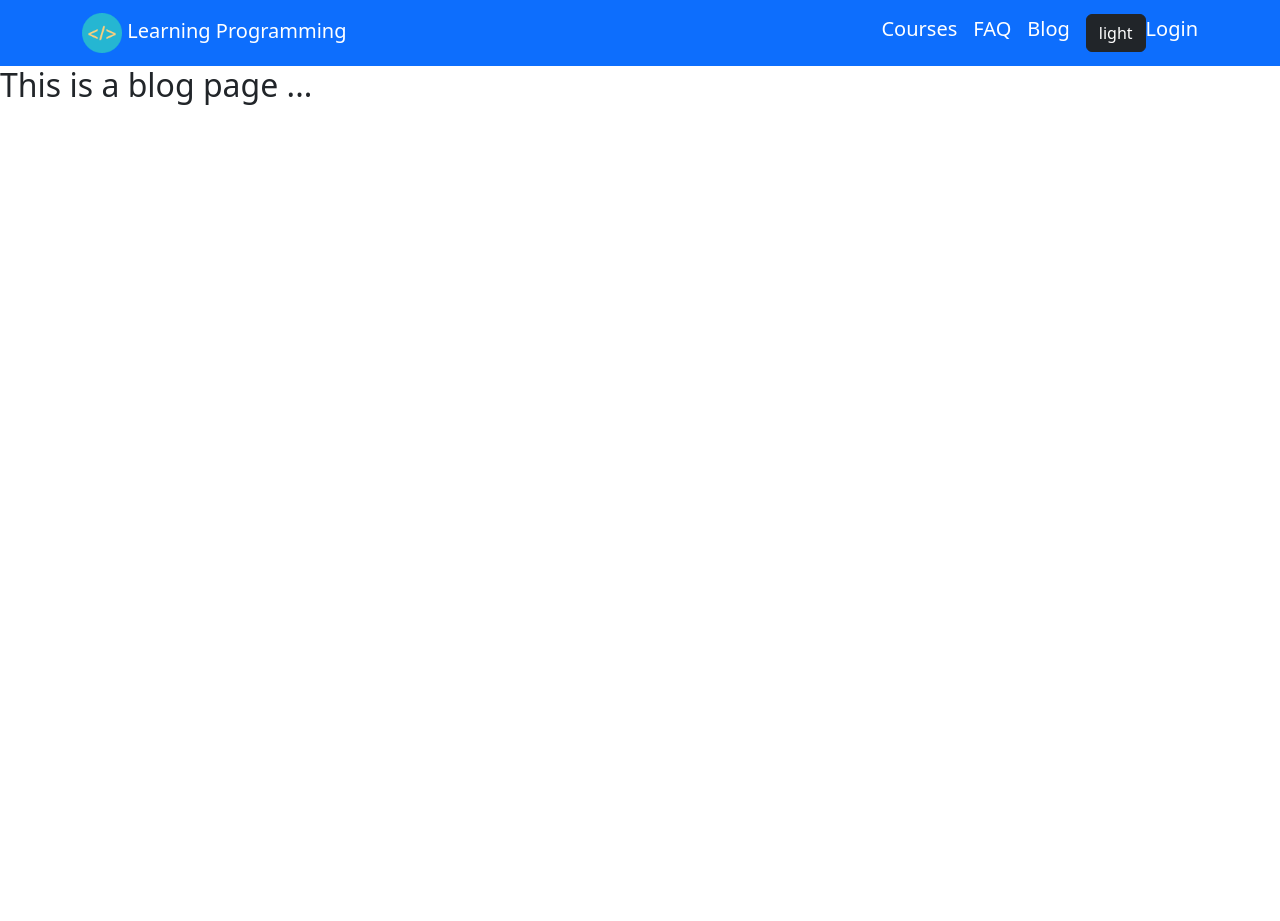
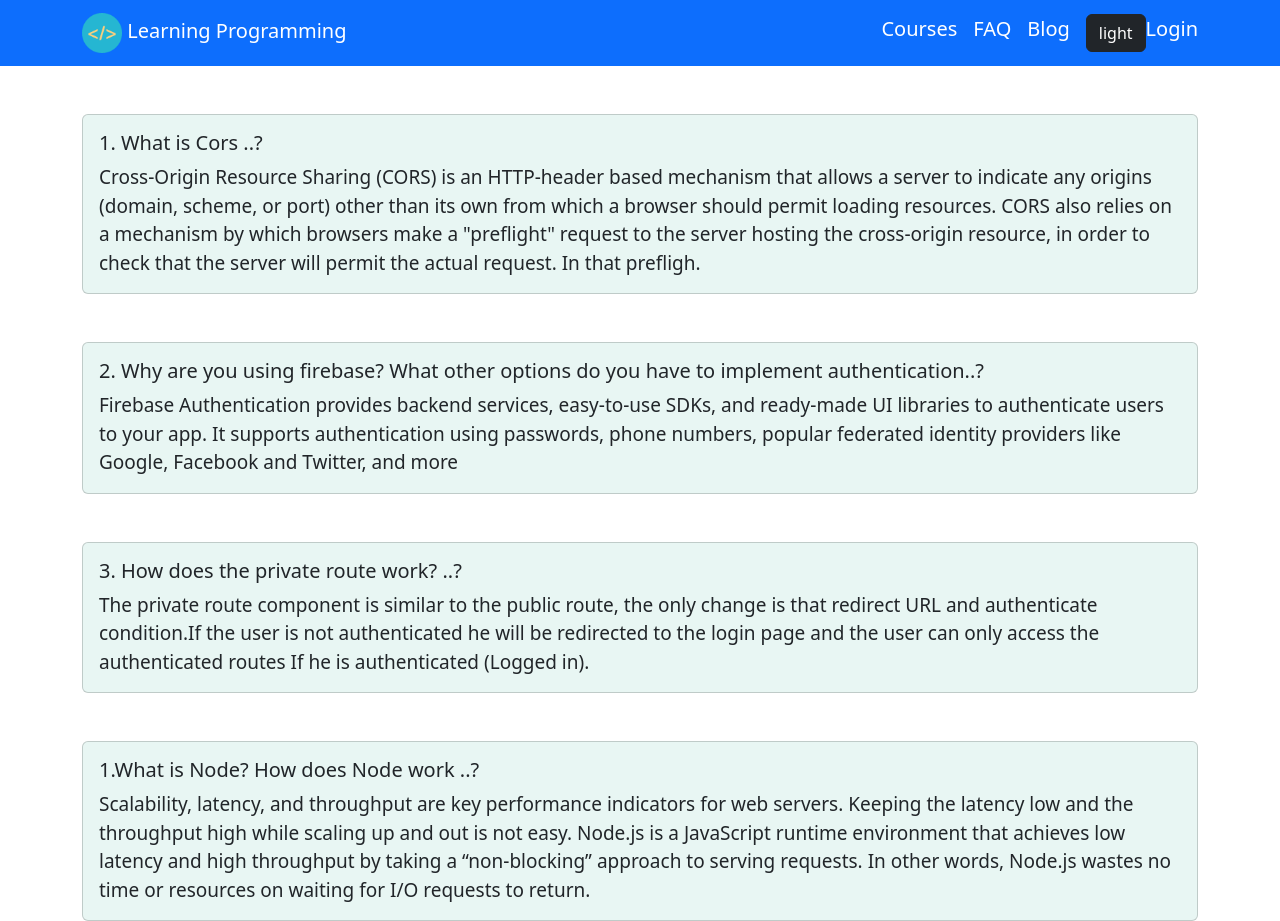
Before and after one commit to Rifazul-Islam/programming-languages, a React (Create React App) app: page /blog in a window 1280 px wide. Before the commit the page ends 800 px from the top, so only its background shows below. Built offline with nearby package versions, Linux system fonts and the light colour scheme; no server answers.

Commit message:
add blog page

```diff
--- a/src/Pages/Blog/Blog.js
+++ b/src/Pages/Blog/Blog.js
@@ -1,10 +1,75 @@
 import React from 'react';
+import { Col, Container, Row } from 'react-bootstrap';
 
 const Blog = () => {
     return (
-        <div>
-               <h2> This is a blog page ...</h2>
-        </div>
+
+         <Container>
+             <Row>
+                <Col>
+                <div className="card mt-5  " style={{ backgroundColor:'#E8F6F3 '}} >
+      <div className="row g-0">
+    <div className=" ">
+      <div className="card-body">
+        <h5 className="card-title"> 1. What is  Cors ..?</h5>
+        <p className="card-text" style={{fontSize:'19px'}}>Cross-Origin Resource Sharing (CORS) is an HTTP-header based mechanism that allows a server to indicate any origins (domain, scheme, or port) other than its own from which a browser should permit loading resources. CORS also relies on a mechanism by which browsers make a "preflight" request to the server hosting the cross-origin resource, in order to check that the server will permit the actual request. In that prefligh.</p>
+
+      </div>
+    </div>
+  </div>
+</div>
+
+
+
+
+
+
+<div className="card mt-5  " style={{ backgroundColor:'#E8F6F3 '}} >
+      <div className="row g-0">
+    <div className=" ">
+      <div className="card-body">
+        <h5 className="card-title"> 2. Why are you using firebase? What other options do you have to implement authentication..?</h5>
+        <p className="card-text" style={{fontSize:'19px'}}>Firebase Authentication provides backend services, easy-to-use SDKs, and ready-made UI libraries to authenticate users to your app. It supports authentication using passwords, phone numbers, popular federated identity providers like Google, Facebook and Twitter, and more</p>
+
+      </div>
+    </div>
+  </div>
+</div>
+
+
+
+<div className="card mt-5  " style={{ backgroundColor:'#E8F6F3 '}} >
+      <div className="row g-0">
+    <div className=" ">
+      <div className="card-body">
+        <h5 className="card-title"> 3. How does the private route work? ..?</h5>
+
+        <p className="card-text" style={{fontSize:'19px'}}> The private route component is similar to the public route, the only change is that redirect URL and authenticate condition.If the user is not authenticated he will be redirected to the login page and the user can only access the authenticated routes If he is authenticated (Logged in).</p>
+
+      </div>
+    </div>
+  </div>
+</div>
+
+
+
+
+<div className="card mt-5  " style={{ backgroundColor:'#E8F6F3 '}} >
+      <div className="row g-0">
+    <div className=" ">
+      <div className="card-body">
+        <h5 className="card-title"> 1.What is Node? How does Node work ..?</h5>
+        <p className="card-text" style={{fontSize:'19px'}}>Scalability, latency, and throughput are key performance indicators for web servers. Keeping the latency low and the throughput high while scaling up and out is not easy. Node.js is a JavaScript runtime environment that achieves low latency and high throughput by taking a “non-blocking” approach to serving requests. In other words, Node.js wastes no time or resources on waiting for I/O requests to return.</p>
+
+      </div>
+    </div>
+  </div>
+</div>
+
+                </Col>
+             </Row>
+
+         </Container>
     );
 };
 
--- a/src/Pages/Login/Login.js
+++ b/src/Pages/Login/Login.js
@@ -77,7 +77,7 @@ const Login = () => {
         <Container className='mt-5'>
         <Row >
 
-          <Col lg="8" sm="12 "  className='ms-5 w-50' style={{height:'450px', backgroundColor:'gray'}} >
+          <Col lg="8" sm="12 "  className='ms-5 w-50' style={{height:'450px', backgroundColor:'#F07055 '}} >
 
           <Form  onSubmit={haddlarSummit} className='w-50 ms-5 mt-5'>
         <Form.Group className="mb-3" controlId="formBasicEmail">
```
